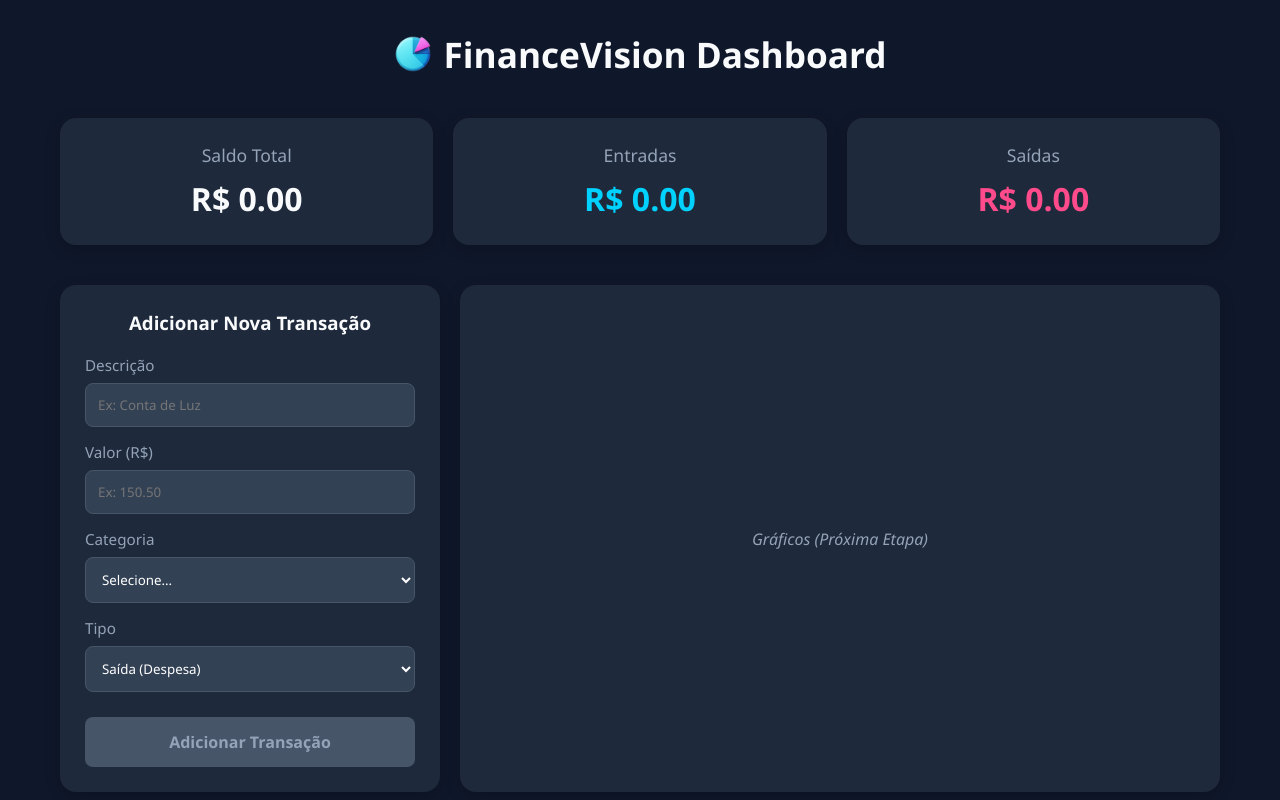
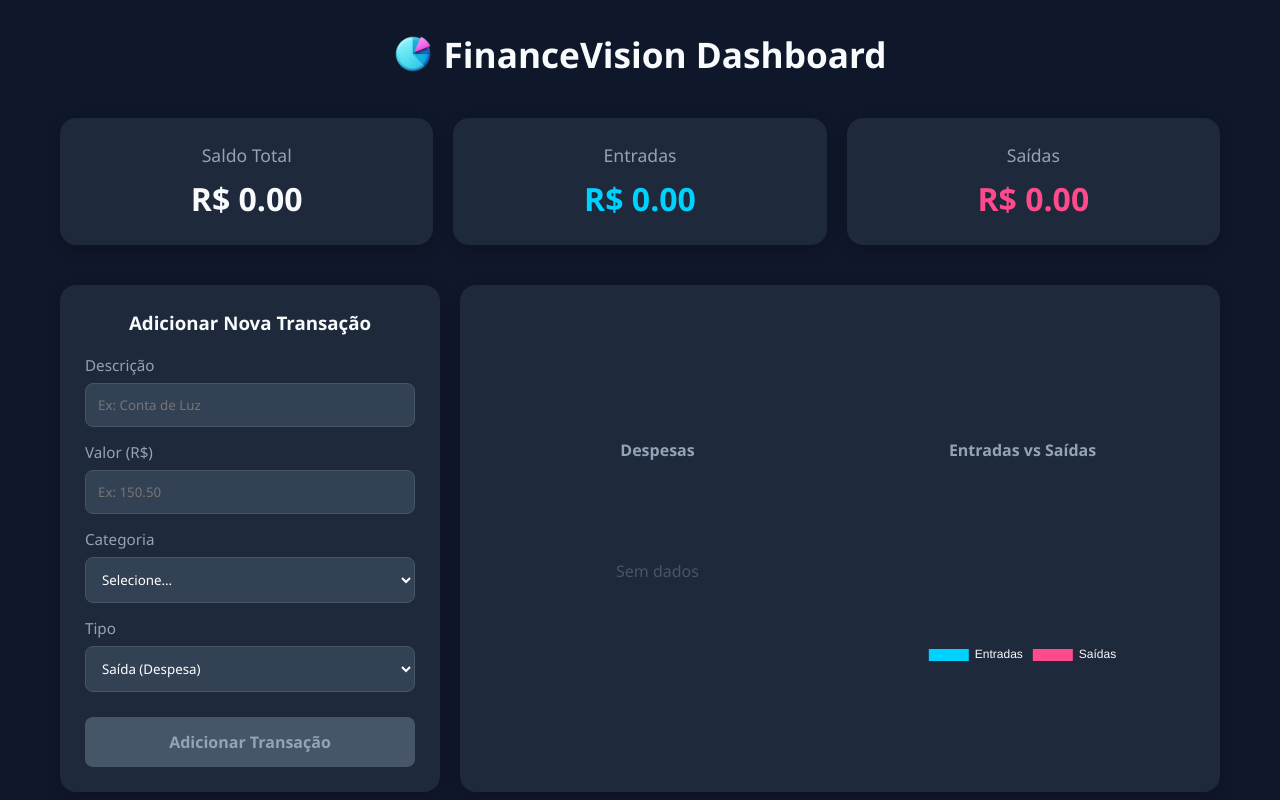
Before and after one commit to Wanderson-A-Timoteo/finance-vision, a React (Create React App) app: page / in a window 1280 px wide. Shown: the top 800 px of the page. Built offline with nearby package versions, Linux system fonts and the light colour scheme; the HTML template or start-up script is replaced by a standard one.

Commit message:
feat: implementa logica de reduce e renderiza graficos Doughnut e Bar

```diff
--- a/package.json
+++ b/package.json
@@ -7,7 +7,9 @@
     "@testing-library/jest-dom": "^6.9.1",
     "@testing-library/react": "^16.3.2",
     "@testing-library/user-event": "^13.5.0",
+    "chart.js": "^4.5.1",
     "react": "^19.2.5",
+    "react-chartjs-2": "^5.3.1",
     "react-dom": "^19.2.5",
     "react-scripts": "5.0.1",
     "web-vitals": "^2.1.4"
--- a/src/App.js
+++ b/src/App.js
@@ -3,6 +3,7 @@ import './App.css';
 import { v4 as uuidv4 } from 'uuid';
 import { getData, storeData } from './helper/LocalStorage';
 import FinanceForm from './components/FinanceForm';
+import FinanceChart from './components/FinanceChart';
 
 /**
  * Carrega o estado inicial do LocalStorage
@@ -12,7 +13,7 @@ function carregarEstadoInicial() {
 }
 
 function App() {
-  // Estado principal: Lista de todas as transações
+  // Lista de todas as transações
   const [transacoes, setTransacoes] = useState(carregarEstadoInicial());
 
   // Para persistência de dados sempre que a lista mudar
@@ -53,6 +54,15 @@ function App() {
 
   const saldoTotal = totalEntradas - totalSaidas;
 
+  // Agrupa os gastos de Saídas por categoria para o gráfico de Rosca
+  const totaisPorCategoria = transacoes
+    .filter((t) => t.tipo === 'Saída')
+    .reduce((acc, t) => {
+      // Se a categoria ainda não existe no objeto, inicia com 0, depois soma o valor
+      acc[t.categoria] = (acc[t.categoria] || 0) + t.valor;
+      return acc;
+    }, {});
+
   return (
     <div className="App">
       <header className="header">
@@ -91,8 +101,11 @@ function App() {
 
           {/* Gráficos */}
           <div className="chart-column">
-             {/* <FinanceChart */}
-             <div className="placeholder-chart">Gráficos (Próxima Etapa)</div>
+             <FinanceChart
+               totaisPorCategoria={totaisPorCategoria}
+               totalEntradas={totalEntradas}
+               totalSaidas={totalSaidas}
+             />
           </div>
         </section>
 
--- a/src/components/FinanceChart.js
+++ b/src/components/FinanceChart.js
@@ -1,6 +1,6 @@
 import React from 'react';
 import PropTypes from 'prop-types';
-
+import { Doughnut, Bar } from 'react-chartjs-2';
 import {
   Chart as ChartJS,
   ArcElement,
@@ -11,7 +11,6 @@ import {
   Legend
 } from 'chart.js';
 
-// Registo obrigatório dos módulos
 ChartJS.register(
   ArcElement,
   BarElement,
@@ -21,18 +20,89 @@ ChartJS.register(
   Legend
 );
 
-function FinanceChart({ doughnutData, barData }) {
+function FinanceChart({ totaisPorCategoria, totalEntradas, totalSaidas }) {
+  // Lógica do Gráfico de Rosca
+  const labelsDoughnut = Object.keys(totaisPorCategoria);
+  const valoresDoughnut = Object.values(totaisPorCategoria);
+
+  const doughnutData = {
+    labels: labelsDoughnut,
+    datasets: [
+      {
+        data: valoresDoughnut,
+        backgroundColor: [
+          '#ff4b8b',
+          '#00d2ff',
+          '#3b82f6',
+          '#f59e0b',
+          '#8b5cf6'
+        ],
+        borderWidth: 0,
+      },
+    ],
+  };
+
+  // Lógica Gráfico de Barras
+  const barData = {
+    labels: ['Balanço do Mês'],
+    datasets: [
+      {
+        label: 'Entradas',
+        data: [totalEntradas],
+        backgroundColor: '#00d2ff',
+      },
+      {
+        label: 'Saídas',
+        data: [totalSaidas],
+        backgroundColor: '#ff4b8b',
+      },
+    ],
+  };
+
+  const chartOptions = {
+    responsive: true,
+    maintainAspectRatio: false,
+    plugins: {
+      legend: {
+        position: 'bottom',
+        labels: { color: '#f8fafc' }
+      }
+    },
+    scales: {
+      y: { display: false },
+      x: { display: false }
+    }
+  };
+
   return (
-    <div className="charts-container">
-      {/* componentes <Doughnut /> e <Bar />  */}
-      <h2>Gráficos Financeiros</h2>
+    <div style={{ display: 'flex', gap: '20px', height: '100%', alignItems: 'center', justifyContent: 'center' }}>
+
+      {/* Gráfico de Rosca */}
+      <div style={{ width: '50%', height: '200px' }}>
+        <h4 style={{ textAlign: 'center', margin: '0 0 10px 0', color: '#94a3b8' }}>Despesas</h4>
+        {valoresDoughnut.length > 0 ? (
+          <Doughnut data={doughnutData} options={{...chartOptions, maintainAspectRatio: false}} />
+        ) : (
+          <div style={{ height: '100%', display: 'flex', alignItems: 'center', justifyContent: 'center', color: '#475569' }}>
+            Sem dados
+          </div>
+        )}
+      </div>
+
+      {/* Gráfico de Barras */}
+      <div style={{ width: '50%', height: '200px' }}>
+        <h4 style={{ textAlign: 'center', margin: '0 0 10px 0', color: '#94a3b8' }}>Entradas vs Saídas</h4>
+        <Bar data={barData} options={chartOptions} />
+      </div>
+
     </div>
   );
 }
 
 FinanceChart.propTypes = {
-  doughnutData: PropTypes.object,
-  barData: PropTypes.object
+  totaisPorCategoria: PropTypes.object.isRequired,
+  totalEntradas: PropTypes.number.isRequired,
+  totalSaidas: PropTypes.number.isRequired
 };
 
 export default FinanceChart;
```
Also changed, not shown: 1 other file (tests, documents, lock files or other folders).
